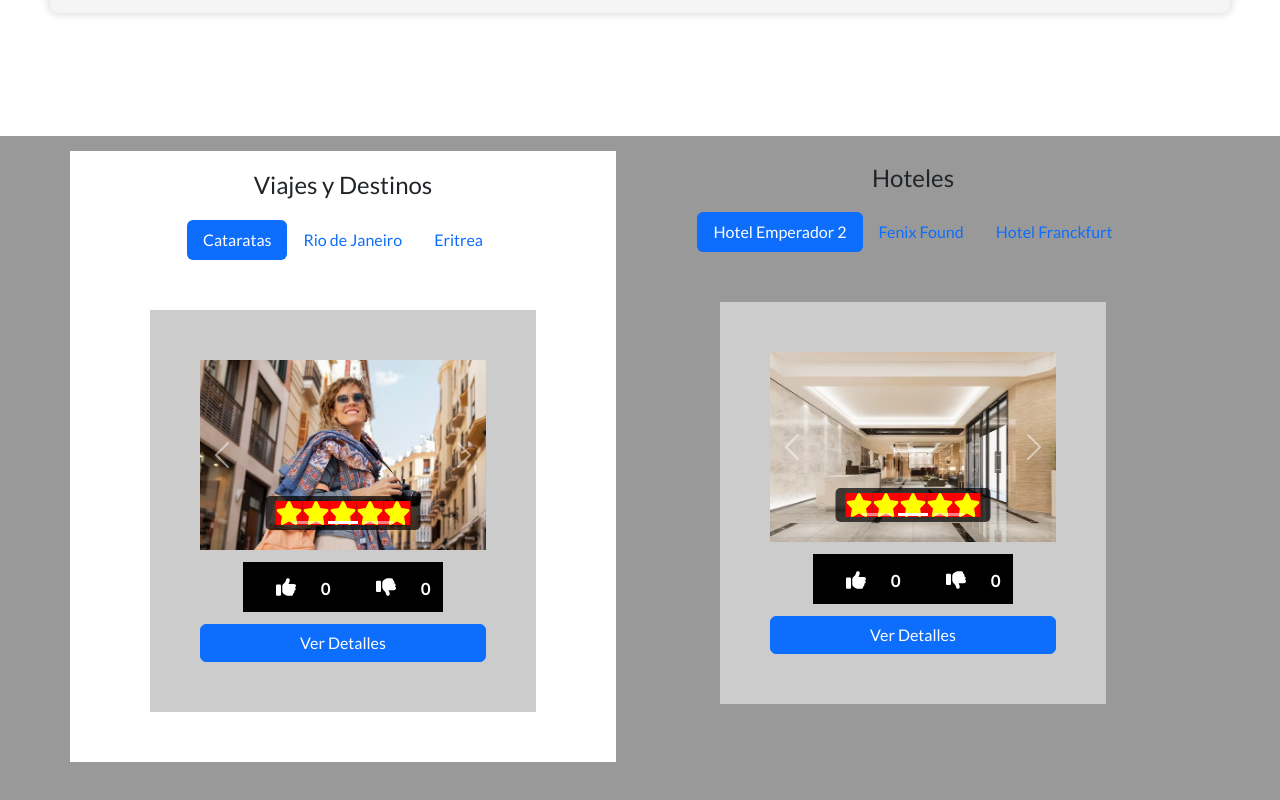
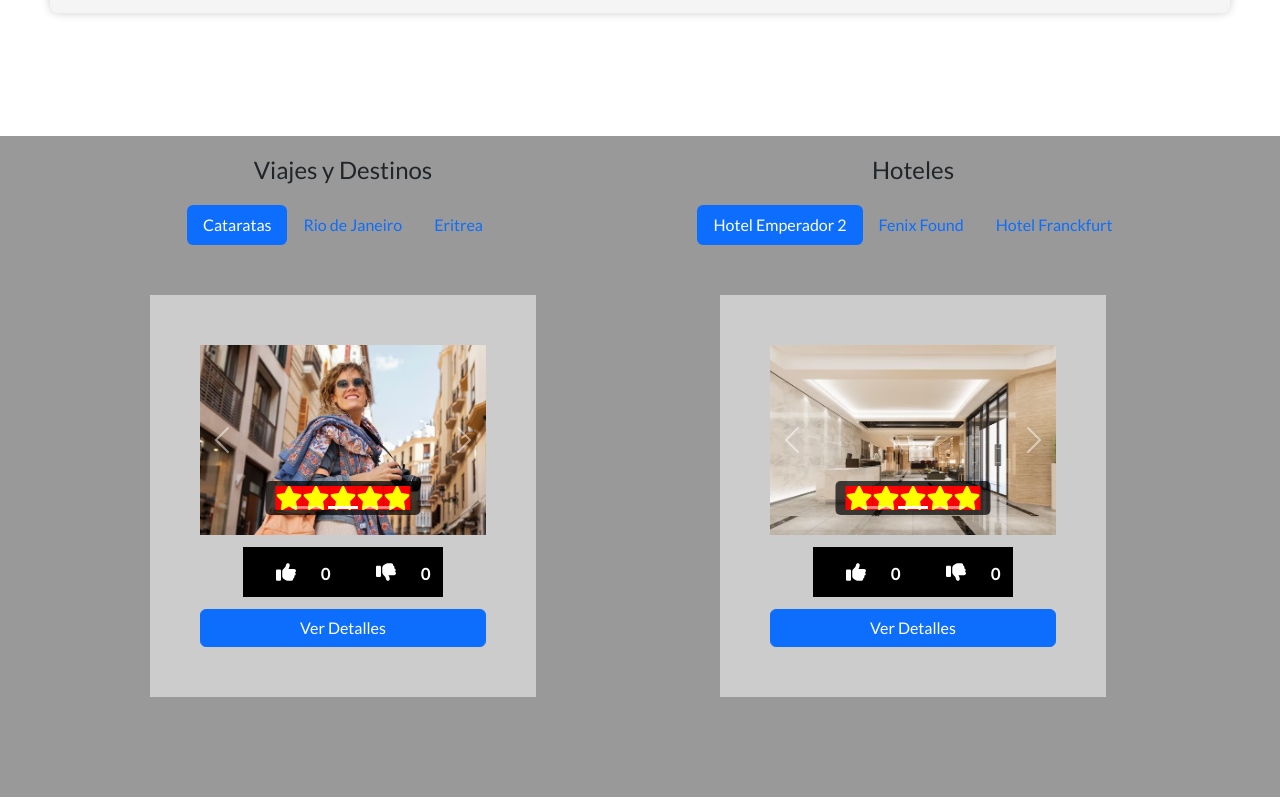
Before and after one commit to Xantino1997/reservas, a React (Create React App) app: page / in a window 1280 px wide. Shown: the part 1060-1860 px from the top of the page. Built offline with nearby package versions, Linux system fonts and the light colour scheme.

Commit message:
add the commit image

```diff
--- a/src/routes/IndexPage.js
+++ b/src/routes/IndexPage.js
@@ -146,7 +146,7 @@ function IndexPage() {
             <Row className="section-columnas-pricipal">
               <Col className="section-columnas">
                 <Tab.Container id="right-tabs-example" defaultActiveKey="first">
-                  <Row className="columna-1">
+                  <Row className="columna-2">
                     <h1 className="section-title">Viajes y Destinos</h1>
                     <Col className="columna-2" sm={3}>
                       <Nav variant="pills">
```
Also changed, not shown: src/assets/destino1.png.
